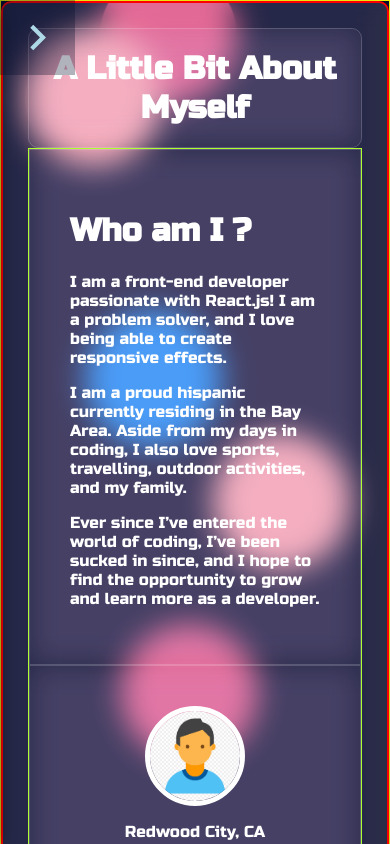
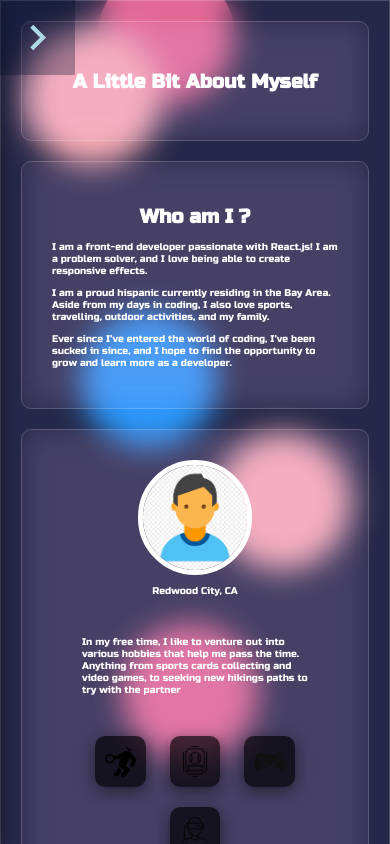
Before and after one commit to amedra13/Web-Portfolio, a React (Create React App) app: page /about in a window 390 px wide. Shown: the top 844 px of the page. Built offline with nearby package versions, Linux system fonts and the light colour scheme.

Commit message:
responsive about component

```diff
--- a/src/pages/About.js
+++ b/src/pages/About.js
@@ -15,24 +15,27 @@ const About = () => {
 			</div>
 			<Grid container className="about__grid">
 				<Grid item xs={12} md={6} className="about__item">
+					<div className="item__container">
 						<h1>Who am I ?</h1>
 						<p>
-						I am a front-end developer passionate with React.js! I am a problem
-						solver, and I love being able to create responsive effects.
+							I am a front-end developer passionate with React.js! I am a
+							problem solver, and I love being able to create responsive
+							effects.
 						</p>
 						<p>
-						I am a proud hispanic currently residing in the Bay Area. Aside from
-						my days in coding, I also love sports, travelling, outdoor
+							I am a proud hispanic currently residing in the Bay Area. Aside
+							from my days in coding, I also love sports, travelling, outdoor
 							activities, and my family.
 						</p>
 						<p>
 							Ever since I’ve entered the world of coding, I’ve been sucked in
-						since, and I hope to find the opportunity to grow and learn more as
-						a developer.
+							since, and I hope to find the opportunity to grow and learn more
+							as a developer.
 						</p>
+					</div>
 				</Grid>
 				<Grid item xs={12} md={6} className="about__item">
-					<div className="about__me">
+					<div className="item__container about__me">
 						<img src={ProfilePhoto} alt="andres medrano" />
 						<p>Redwood City, CA</p>
 						<div className="about__interests">
--- a/src/styles/About.scss
+++ b/src/styles/About.scss
@@ -1,5 +1,4 @@
 .about {
-	border-radius: 10px;
 	border: 1px solid rgba(255, 255, 255, 0.18);
 	backdrop-filter: blur(15px);
 	-webkit-backdrop-filter: blur(15px);
@@ -7,12 +6,11 @@
 	background: $main-blurColor;
 	box-shadow: 0 8px 32px 0 rgba(31, 38, 135, 0.37);
 	font-family: $main-font;
-	border: 2px solid red;
 	height: 100%;
-	padding: 25px;
+	padding: 20px;
 }
 .about__header {
-	border-radius: 10px;
+	border-radius: $border-radius;
 	border: 1px solid rgba(255, 255, 255, 0.18);
 	backdrop-filter: blur(15px);
 	-webkit-backdrop-filter: blur(15px);
@@ -25,48 +23,57 @@
 	height: 10%;
 	h1 {
 		margin: 0;
+		font-size: $h1-large-screen;
 	}
 }
 .about__grid {
 	height: 90%;
-	border: 1px solid greenyellow;
+	padding-top: 20px;
+
 	.about__item {
-		border: 1px solid rgba(255, 255, 255, 0.18);
-		backdrop-filter: blur(15px);
-		-webkit-backdrop-filter: blur(15px);
-		padding: 40px;
+		padding-right: 0;
+		padding-left: 10px;
+		h1 {
+			font-size: $h1-large-screen;
+			text-align: center;
+		}
+		p {
+			font-size: $bodyText-large-screen;
+		}
+	}
+	.about__item:first-child {
+		padding-left: 0px;
+		padding-right: 10px;
 	}
 }
-
-// .about__container {
-// 	@include content-glass-style;
-// 	height: 100%;
-// 	padding: 40px;
-// 	h1 {
-// 		@include title-h1-style;
-// 		text-align: center;
-// 	}
-// 	p {
-// 		@include body-p-style;
-// 	}
-// }
+.item__container {
+	border: 1px solid rgba(255, 255, 255, 0.18);
+	backdrop-filter: blur(15px);
+	-webkit-backdrop-filter: blur(15px);
+	height: 100%;
+	border-radius: $border-radius;
+	padding: 30px;
+}
 
 .about__me {
-	// @include content-glass-style;
-	// padding: 40px;
 	display: flex;
 	flex-direction: column;
 	align-items: center;
-	height: 100%;
 	img {
 		width: 40%;
 		border-radius: 50%;
-		background-color: blue;
 		border: 5px solid white;
 	}
 	.about__interests {
 		border-radius: 10px;
+		padding: 30px;
 		flex: 1;
+		display: flex;
+		flex-direction: column;
+		justify-content: space-around;
+		p {
+			margin: 0;
+		}
 		.icon {
 			width: 100px;
 			height: 100px;
@@ -82,8 +89,8 @@
 			.icon__container {
 				@include content-glass-style;
 				background: rgba(0, 0, 0, 0.685);
-				width: 8vw;
-				height: 8vw;
+				width: $icon-large-screen;
+				height: $icon-large-screen;
 				margin: 10px;
 				padding: 10px;
 				img {
@@ -96,11 +103,49 @@
 	}
 }
 
+@media only screen and (max-width: 1200px) {
+	.about__item {
+		p {
+			font-size: $bodyText-middle-screen !important;
+		}
+	}
+	.interests {
+		.icon__container {
+			width: $icon-middle-screen !important;
+			height: $icon-middle-screen !important;
+		}
+	}
+}
+
 @media only screen and (max-width: 960px) {
 	.about {
 		height: auto;
 	}
 	.about__header {
 		height: 120px;
+		h1 {
+			font-size: $h1-small-screen;
+		}
+	}
+	.about__item {
+		padding: 0 !important;
+
+		h1 {
+			font-size: $h1-small-screen !important;
+		}
+		p {
+			font-size: $bodyText-small-screen !important;
+		}
+	}
+	.about__item:first-child {
+		padding-bottom: 20px !important;
+	}
+
+	.interests {
+		margin-top: 30px;
+		.icon__container {
+			width: $icon-small-screen !important;
+			height: $icon-small-screen !important;
+		}
 	}
 }
--- a/src/styles/App.scss
+++ b/src/styles/App.scss
@@ -1,14 +1,4 @@
-$right-side-width: 0.88;
-$left-side-width: 0.12;
-$glass-lightPink: rgba(232, 160, 233, 0.15);
-$glass-brightPink: rgb(246, 32, 250);
-$highlight-icon: rgb(246, 133, 248);
-$main-font: 'Russo One', sans-serif;
-$main-bgColor: rgb(1, 12, 39);
-$main-blurColor: rgba(219, 181, 238, 0.171);
-$main-titleColor: rgb(199, 209, 255);
-$main-highlightBlue: rgb(0, 238, 255);
-
+@import './Globals.scss';
 @import './Mixins.scss';
 * {
 	box-sizing: border-box;
@@ -34,7 +24,6 @@ html {
 	box-sizing: border-box;
 	position: relative;
 	height: 100%;
-	border: 1px solid yellow;
 	// margin-left: 10px;
 }
 
--- /dev/null
+++ b/src/styles/Globals.scss
@@ -0,0 +1,29 @@
+$right-side-width: 0.88;
+$left-side-width: 0.12;
+$glass-lightPink: rgba(232, 160, 233, 0.15);
+$glass-brightPink: rgb(246, 32, 250);
+$highlight-icon: rgb(246, 133, 248);
+$main-font: 'Russo One', sans-serif;
+$main-bgColor: rgb(1, 12, 39);
+$main-blurColor: rgba(219, 181, 238, 0.171);
+$main-titleColor: rgb(199, 209, 255);
+$main-highlightBlue: rgb(0, 238, 255);
+$border-radius: 10px;
+
+// <----------------- Response heights and widths ---------------------------->
+$intro-large-screen: 5vw;
+$intro-small-screen: 7vw;
+
+$name-large-screen: 9vw;
+$name-small-screen: 12vw;
+
+$bodyText-large-screen: 1.5vw;
+$bodyText-middle-screen: 2vw;
+$bodyText-small-screen: 2.5vw;
+
+$h1-large-screen: 2.5vw;
+$h1-small-screen: 5vw;
+
+$icon-large-screen: 6vw;
+$icon-middle-screen: 8vw;
+$icon-small-screen: 13vw;
--- a/src/styles/Home.scss
+++ b/src/styles/Home.scss
@@ -15,12 +15,12 @@
 	margin: 0 auto;
 
 	h2 {
-		font-size: 5vw;
+		font-size: $intro-large-screen;
 		margin: 0;
 		animation: fade-in-bottom 0.6s cubic-bezier(0.39, 0.575, 0.565, 1) 1.5s both;
 	}
 	h1 {
-		font-size: 9vw;
+		font-size: $name-large-screen;
 		color: red;
 		margin-bottom: -10px;
 	}
@@ -28,7 +28,7 @@
 	p {
 		margin: 0;
 		margin-bottom: 30px;
-		font-size: 1.5vw;
+		font-size: $bodyText-large-screen;
 		font-style: italic;
 		color: $main-titleColor;
 		animation: fade-in-bottom 0.6s cubic-bezier(0.39, 0.575, 0.565, 1) 2s both;
@@ -54,7 +54,7 @@
 	a {
 		text-decoration: none;
 		color: inherit;
-		font-size: 1.5vw;
+		font-size: $bodyText-large-screen;
 		font-family: $main-font;
 	}
 	&:hover {
@@ -66,18 +66,18 @@
 @media only screen and (max-width: 900px) {
 	.home__header {
 		h2 {
-			font-size: 7vw;
+			font-size: $intro-small-screen;
 		}
 		h1 {
-			font-size: 12vw;
+			font-size: $name-small-screen;
 		}
 		p {
-			font-size: 2.5vw;
+			font-size: $bodyText-small-screen;
 		}
 	}
 	.home__contact {
 		a {
-			font-size: 2.5vw;
+			font-size: $bodyText-small-screen;
 		}
 	}
 }
--- a/src/styles/Sidebar.scss
+++ b/src/styles/Sidebar.scss
@@ -8,6 +8,7 @@
 	-webkit-backdrop-filter: blur(6px);
 	border: 1px solid rgba(255, 255, 255, 0.18);
 	margin-right: 10px;
+	border-radius: 0;
 }
 .hide {
 	position: absolute;
@@ -71,10 +72,10 @@
 			}
 			p {
 				margin: 10px;
-				font-size: 2vw;
+				font-size: $bodyText-large-screen;
 			}
 			svg {
-				font-size: 2vw;
+				font-size: $bodyText-large-screen;
 			}
 		}
 		a:last-child {
```
Lines whose indentation alone changed are shown as unchanged.
